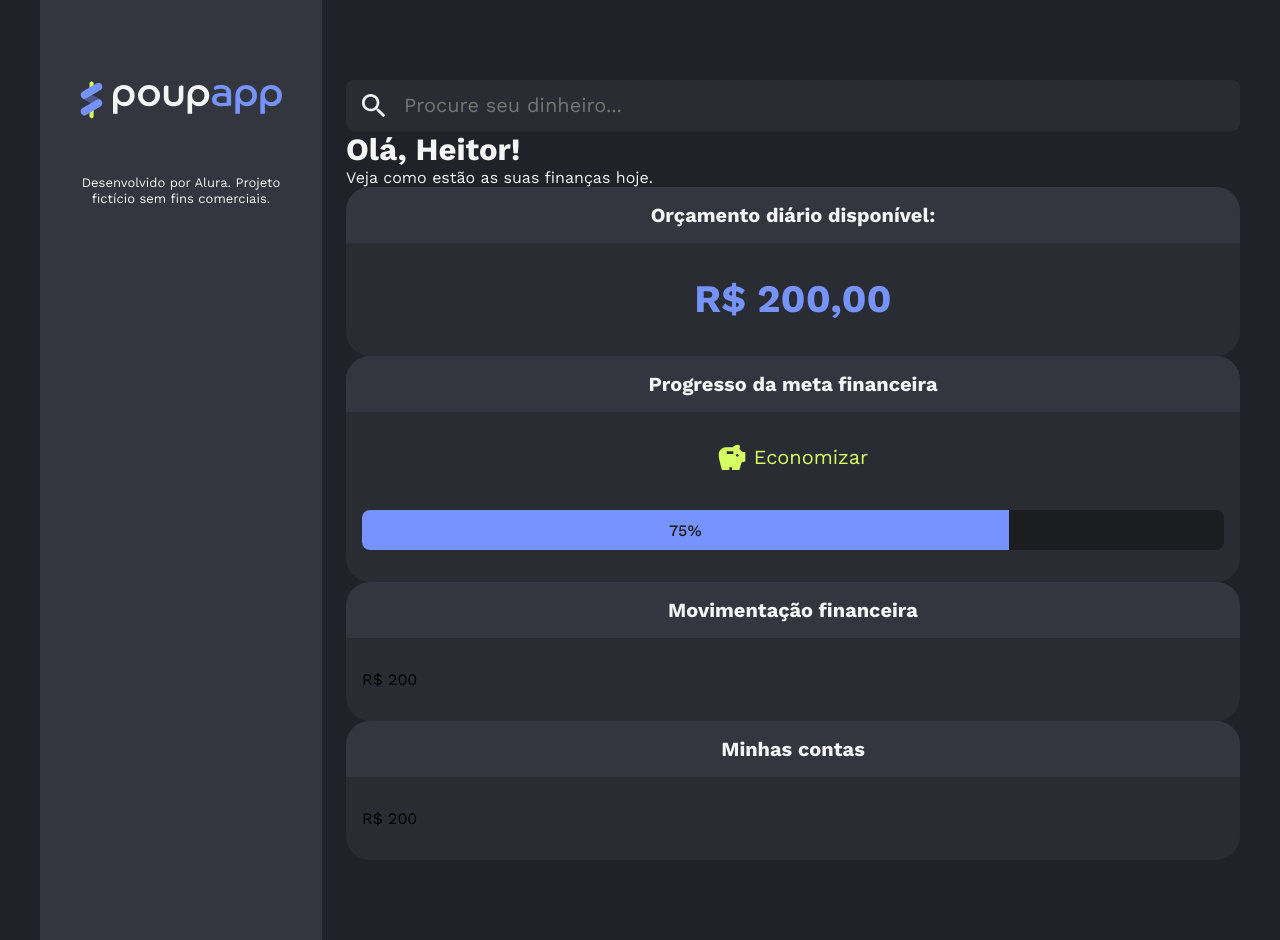
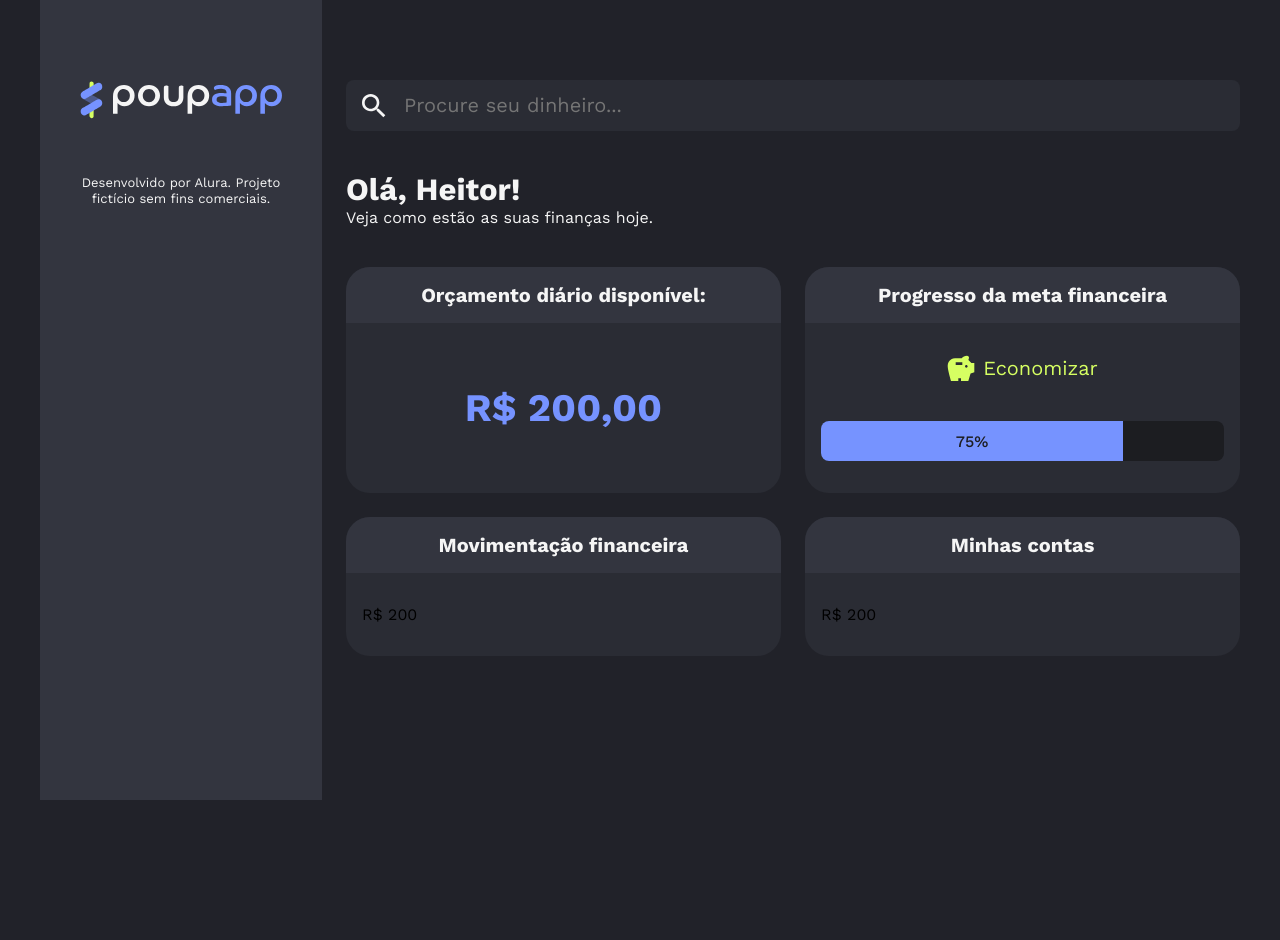
Before and after one commit to Heitor2911/PoupApp, a React (Vite) app: page / in a window 1280 px wide. After the commit the page ends 800 px from the top, so only its background shows below. Built offline with nearby package versions, Linux system fonts and the light colour scheme.

Commit message:
Applies grid in cards

```diff
--- a/src/App.jsx
+++ b/src/App.jsx
@@ -1,63 +1,52 @@
-import { Aside } from './components/Aside'
-import { Container } from './components/Container'
-import { Main } from './components/Main'
-import { SearchInput } from './components/SearchInput'
-import { Typography } from './components/Typography'
-import Card from './components/Card'
-import { DailyBudget } from './components/DailyBudget'
-import { SavingStatus } from './components/SavingsStatus'
+import { Aside } from "./components/Aside";
+import { Container } from "./components/Container";
+import { Main } from "./components/Main";
+import { SearchInput } from "./components/SearchInput";
+import { Typography } from "./components/Typography";
+import Card from "./components/Card";
+import { DailyBudget } from "./components/DailyBudget";
+import { SavingStatus } from "./components/SavingsStatus";
+import styles from "./app.module.css";
 
 function App() {
   return (
     <Container>
       <Aside />
       <Main>
+        <div className={styles.container}>
           <SearchInput />
           <div>
-          <Typography variant="h1">
-            Olá, Heitor!
-          </Typography>
+            <Typography variant="h1">Olá, Heitor!</Typography>
             <Typography variant="body">
               Veja como estão as suas finanças hoje.
             </Typography>
           </div>
-        <section>
+          <section className={styles.grid}>
             <Card>
-            <Card.Header>
-              Orçamento diário disponível:
-            </Card.Header>
+              <Card.Header>Orçamento diário disponível:</Card.Header>
               <Card.Body>
                 <DailyBudget value={200} />
               </Card.Body>
             </Card>
             <Card>
-            <Card.Header>
-              Progresso da meta financeira
-            </Card.Header>
+              <Card.Header>Progresso da meta financeira</Card.Header>
               <Card.Body>
                 <SavingStatus percent={75} />
               </Card.Body>
             </Card>
             <Card>
-            <Card.Header>
-              Movimentação financeira
-            </Card.Header>
-            <Card.Body>
-              R$ 200
-            </Card.Body>
+              <Card.Header>Movimentação financeira</Card.Header>
+              <Card.Body>R$ 200</Card.Body>
             </Card>
             <Card>
-            <Card.Header>
-              Minhas contas
-            </Card.Header>
-            <Card.Body>
-              R$ 200
-            </Card.Body>
+              <Card.Header>Minhas contas</Card.Header>
+              <Card.Body>R$ 200</Card.Body>
             </Card>
           </section>
+        </div>
       </Main>
     </Container>
-  )
+  );
 }
 
-export default App
+export default App;
--- /dev/null
+++ b/src/app.module.css
@@ -0,0 +1,13 @@
+.container {
+    display: flex;
+    flex-direction: column;
+    gap: 40px;
+}
+
+
+.grid {
+    display: grid;
+    align-items: stretch;
+    gap: 24px;
+    grid-template-columns: repeat(2, 1fr);
+}
--- a/src/components/Card/card.module.css
+++ b/src/components/Card/card.module.css
@@ -1,6 +1,8 @@
 .card {
     background-color: var(--neutral-surface);
     border-radius: 24px;
+    display: flex;
+    flex-direction: column;
 }
 
 .header {
@@ -17,4 +19,8 @@
 
 .body {
     padding: 32px 16px;
+    flex-grow: 1;
+    display: flex;
+    flex-direction: column;
+    justify-content: center;
 }
```
Lines whose indentation alone changed are shown as unchanged.
